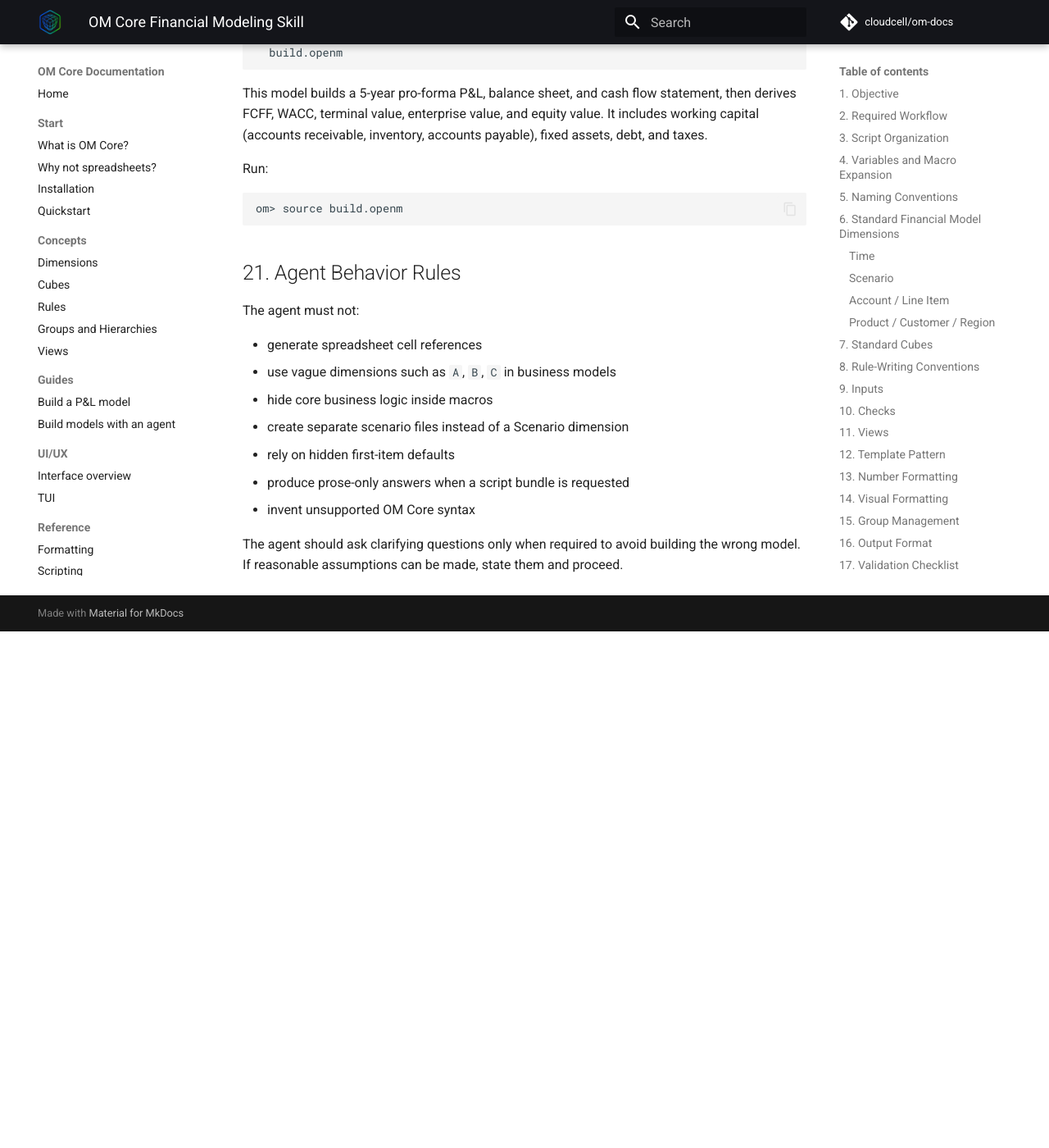
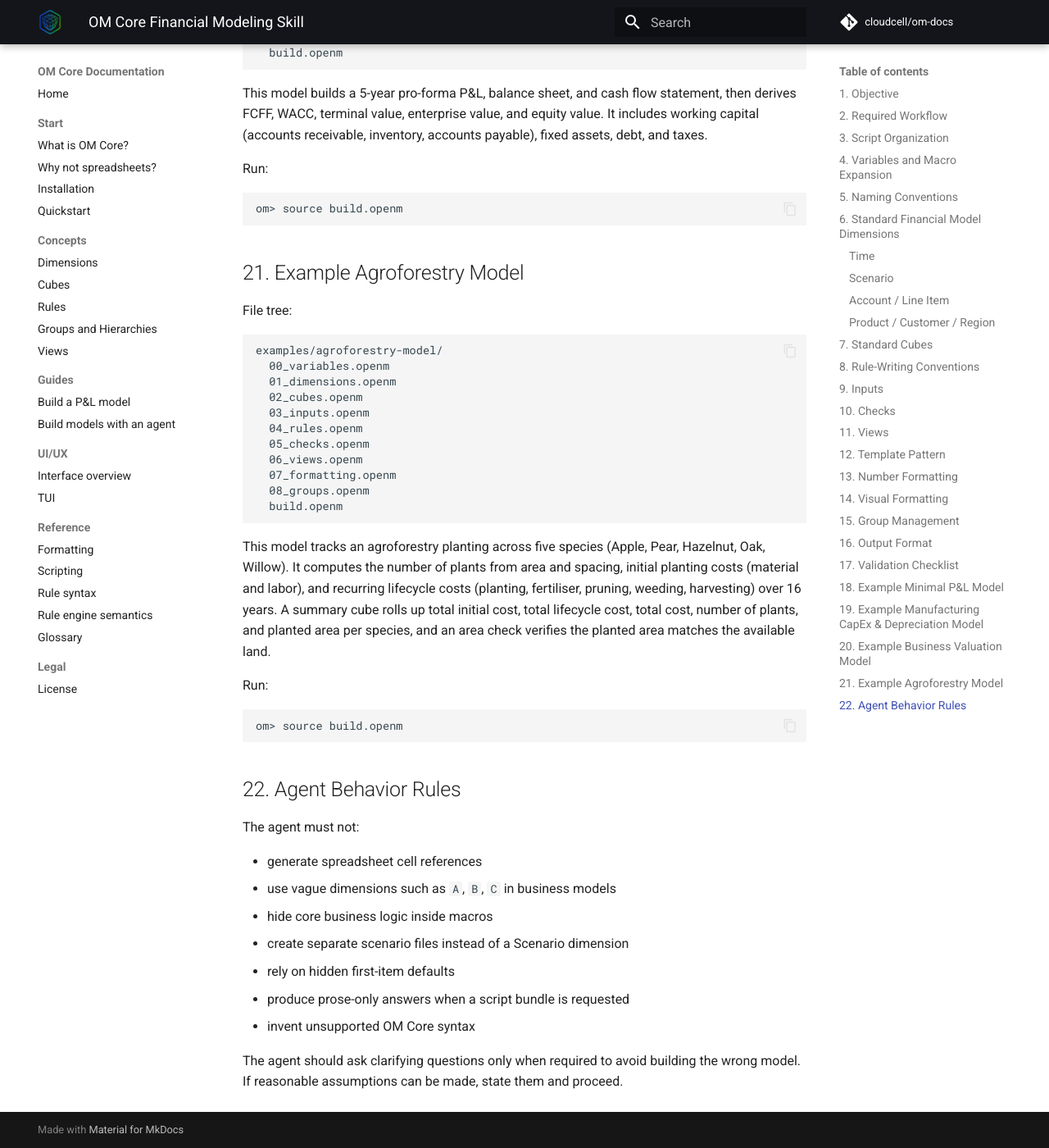
Before and after one commit to cloudcell/om-docs, an MkDocs documentation site: the page built from docs/agent-skills/financial-modeling/SKILLS.md, in a window 1280 px wide and 1400 px high, scrolled down 12191 px. Shown: the whole window at 82% size. Built offline with MkDocs 1.6.1 and Material for MkDocs 9.7.7, drawn with Linux system fonts in a browser that asks for light colours; comment, search, counter and statistics services are not loaded; before the commit the page ends 12961 px from its top, so only the background shows below that; some of the changed text lies outside the part shown.

Commit message:
feat: add agroforestry planting model example with multi-species cost tracking and lifecycle analysis
Add complete 16-year agroforestry model tracking five plant species (Apple, Pear, Hazelnut, Oak, Willow) with area-based plant counts, initial planting costs (material and labor), and recurring lifecycle costs (planting, fertiliser, pruning, weeding, harvesting) across plant ages. Model includes summary metrics rolling up total costs per species and area validation check. Update skill files to use

````diff
--- a/docs/agent-skills/financial-modeling/SKILLS.md
+++ b/docs/agent-skills/financial-modeling/SKILLS.md
@@ -565,7 +565,33 @@ Run:
 om> source build.openm
 ```
 
-## 21. Agent Behavior Rules
+## 21. Example Agroforestry Model
+
+File tree:
+
+```text
+examples/agroforestry-model/
+  00_variables.openm
+  01_dimensions.openm
+  02_cubes.openm
+  03_inputs.openm
+  04_rules.openm
+  05_checks.openm
+  06_views.openm
+  07_formatting.openm
+  08_groups.openm
+  build.openm
+```
+
+This model tracks an agroforestry planting across five species (Apple, Pear, Hazelnut, Oak, Willow). It computes the number of plants from area and spacing, initial planting costs (material and labor), and recurring lifecycle costs (planting, fertiliser, pruning, weeding, harvesting) over 16 years. A summary cube rolls up total initial cost, total lifecycle cost, total cost, number of plants, and planted area per species, and an area check verifies the planted area matches the available land.
+
+Run:
+
+```text
+om> source build.openm
+```
+
+## 22. Agent Behavior Rules
 
 The agent must not:
 
````
Also changed, not shown: other parts of docs/agent-skills/financial-modeling/SKILLS.md (+10 -10 lines), skills/om-core-financial-modeling/SKILLS.md (+37 -11 lines), 10 other files.
